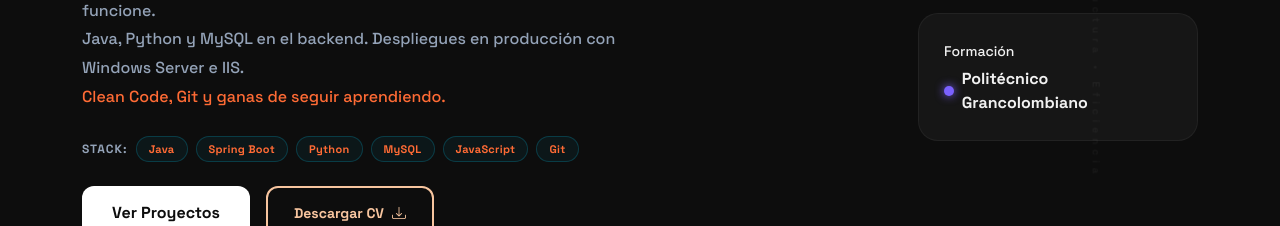
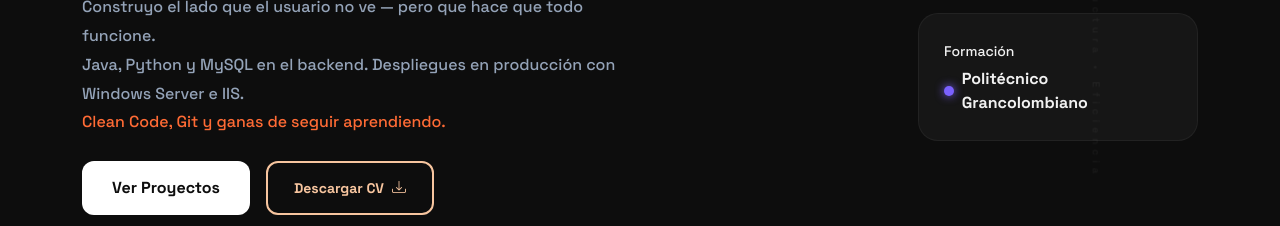
Before and after one commit to fabian1031/fabian-beltran-portafolio, a plain HTML site: page index.html in a window 1280 px wide. Shown: the part 423-649 px from the top of the page. Drawn offline with nearby package versions, Linux system fonts and the light colour scheme.

Commit message:
update stack

```diff
--- a/index.html
+++ b/index.html
@@ -85,16 +85,6 @@
               <span class="text-cyan">Clean Code, Git y ganas de seguir aprendiendo.</span>
             </p>
 
-            <!-- Stack pills -->
-            <div class="hero-stack d-flex align-items-center gap-2 flex-wrap mb-4">
-              <span class="stack-label">Stack:</span>
-              <span class="stack-pill">Java</span>
-              <span class="stack-pill">Spring Boot</span>
-              <span class="stack-pill">Python</span>
-              <span class="stack-pill">MySQL</span>
-              <span class="stack-pill">JavaScript</span>
-              <span class="stack-pill">Git</span>
-            </div>
 
             <!-- CTAs -->
             <div class="hero-actions d-flex gap-3 flex-wrap">
```
